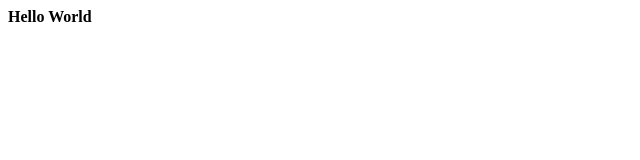
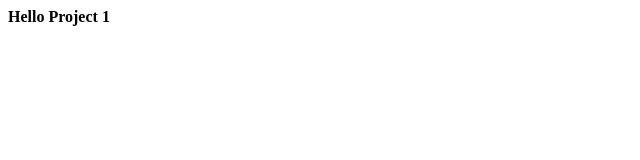
Before and after one commit to john212/project1, a plain HTML site: page index.html in a window 1280 px wide. Shown: the full height of the page, 0-640 px from the left. Drawn offline with Linux system fonts and the light colour scheme.

Commit message:
Update index.html

```diff
--- a/index.html
+++ b/index.html
@@ -10,7 +10,8 @@
 
 <body>
 
-<p><b>Hello World</b></p>
+<p><b>Hello Project 1</b></p>
+
 
 </body>
 
```
